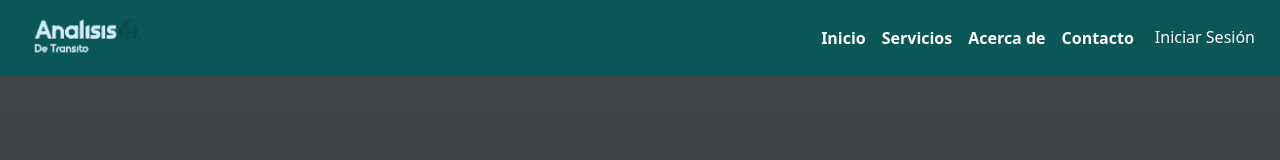
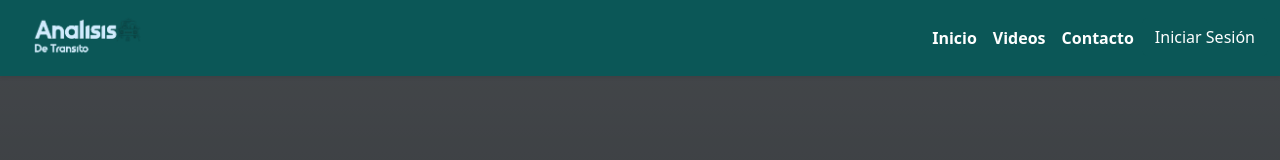
Before and after one commit to midusi/traffic_analysis, a Vue app in the folder frontend/: page / in a window 1280 px wide. Shown: the top 160 px of the page. Built offline with nearby package versions, Linux system fonts and the light colour scheme; no server answers; what @meforma/vue-toaster would draw is missing.

Commit message:
fix: logout y me en authstore

```diff
--- a/frontend/src/components/Navbar.vue
+++ b/frontend/src/components/Navbar.vue
@@ -21,10 +21,7 @@
             <a class="nav-link fw-semibold" href="#" style="color: #ffffff">Inicio</a>
           </li>
           <li class="nav-item">
-            <a class="nav-link fw-semibold" href="#" style="color: #ffffff">Servicios</a>
-          </li>
-          <li class="nav-item">
-            <a class="nav-link fw-semibold" href="#" style="color: #ffffff">Acerca de</a>
+            <a class="nav-link fw-semibold" href="#" style="color: #ffffff">Videos</a>
           </li>
           <li class="nav-item">
             <a class="nav-link fw-semibold" href="#" style="color: #ffffff">Contacto</a>
--- a/frontend/src/stores/auth.js
+++ b/frontend/src/stores/auth.js
@@ -32,7 +32,12 @@ export const useAuthStore = defineStore('auth', {
             this.loading = true
             this.errors = null
             try {
-                const response = await apiService.post('auth/logout/', {})
+                // const response = await apiService.post('auth/logout/', {
+                //     headers: {
+                //         'X-CSRF-TOKEN': getCookie('csrf_access_token'),
+                //     }
+                // })
+                const response = await apiService.get('auth/logout')
 
                 if (response.status !== 200) {
                     throw new Error('Logout failed')
@@ -48,7 +53,8 @@ export const useAuthStore = defineStore('auth', {
         },
         async fetchUser() {
             try {
-                const response = await apiService.post('auth/me/')
+                // const response = await apiService.post('auth/me/')
+                const response = await apiService.get('auth/me')
 
                 if (response.status === 200) {
                     this.user = response.data
```
